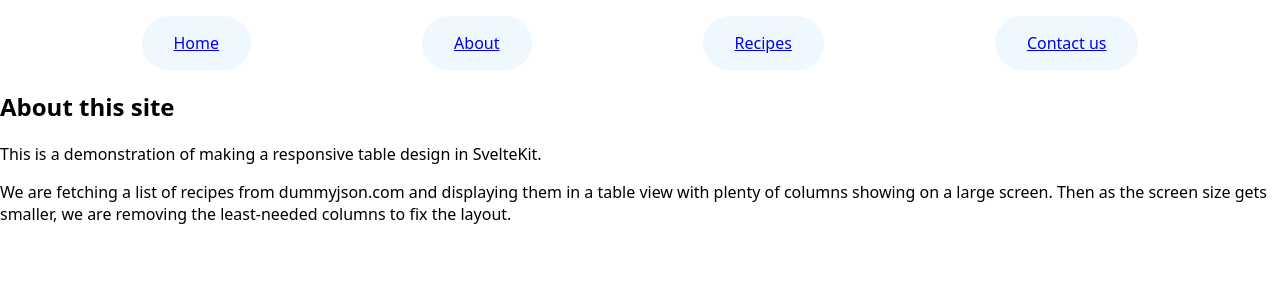
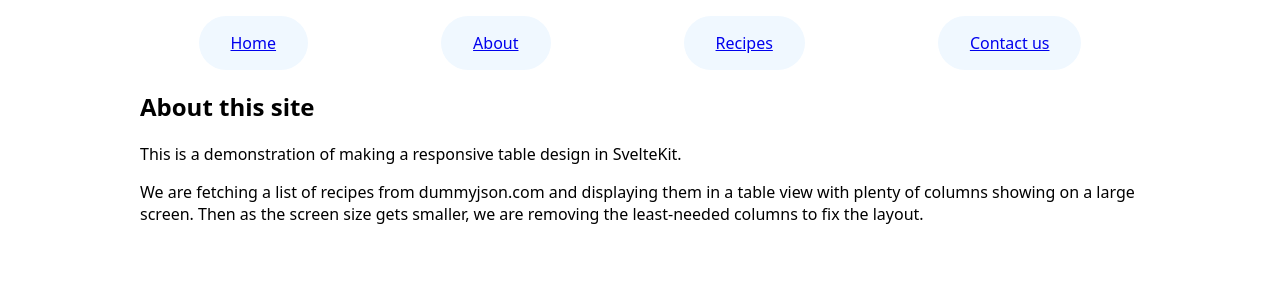
Before and after one commit to bit-web-1/recipe-app-demo, a SvelteKit app: page /about in a window 1280 px wide. Shown: the top 300 px of the page. Built offline with nearby package versions, Linux system fonts and the light colour scheme.

Commit message:
Fix the layout on really wide screens

```diff
--- a/src/lib/components/Nav.svelte
+++ b/src/lib/components/Nav.svelte
@@ -9,7 +9,6 @@
 
 <style>
     nav {
-        width: 90%;
         margin: 10px auto;
     }
     ul {
--- a/src/routes/+layout.svelte
+++ b/src/routes/+layout.svelte
@@ -8,9 +8,11 @@
 	<link rel="icon" href={favicon} />
 </svelte:head>
 
-<Nav />
 
-{@render children?.()}
+<main>
+	<Nav />
+	{@render children?.()}
+</main>
 
 <style>
 	:global(body) {
@@ -18,4 +20,9 @@
 		margin: 0;
 		font-family: system-ui, -apple-system, BlinkMacSystemFont, 'Segoe UI', Roboto, Oxygen, Ubuntu, Cantarell, 'Open Sans', 'Helvetica Neue', sans-serif;
 	}
+	main {
+		width: 90%;
+		max-width: 1000px;
+		margin: 0 auto;
+	}
 </style>
--- a/src/routes/recipes/+page.svelte
+++ b/src/routes/recipes/+page.svelte
@@ -31,7 +31,7 @@
 <style>
   table {
     table-layout: fixed;
-    width: 90%;
+    width: 100%;
     margin: 10px auto;
     border-collapse: collapse;
   }
```
